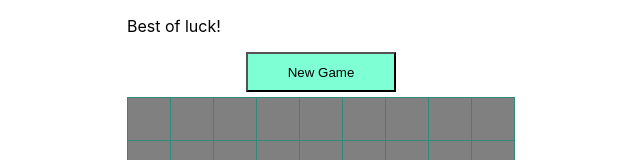
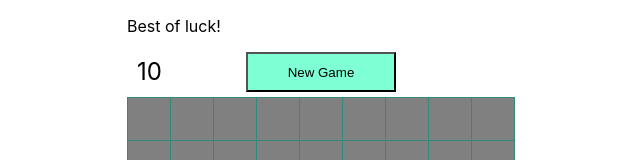
Before and after one commit to kirkland/minesweeper, a React (Create React App) app: page / in a window 1280 px wide. Shown: the top 160 px of the page, without its empty margins (319-959 px from the left). Built offline with nearby package versions, Linux system fonts and the light colour scheme; the HTML template or start-up script is replaced by a standard one.

Commit message:
Show bombs remaining, styling

```diff
--- a/src/App.css
+++ b/src/App.css
@@ -64,6 +64,24 @@ td.cell-revealed-bomb .content-holder {
   }
 }
 
+#game-status {
+  display: flex;
+}
+
+#bombs-remaining-container {
+  width: 20%;
+}
+
+#bombs-remaining {
+  font-size: 24px;
+  padding-left: 10px;
+  padding-top: 5px;
+}
+
+#new-game-container {
+  width: 60%;
+}
+
 button#new-game {
   background-color: aquamarine;
   display: block;
--- a/src/components/Board.tsx
+++ b/src/components/Board.tsx
@@ -62,9 +62,16 @@ export default function Board() {
   return (
     <>
       <p>{message}</p>
-      <button id="new-game" onClick={startNewGame}>
-        New Game
-      </button>
+      <div id="game-status">
+        <div id="bombs-remaining-container">
+          <div id="bombs-remaining">{board.bombsRemaining()}</div>
+        </div>
+        <div id="new-game-container">
+          <button id="new-game" onClick={startNewGame}>
+            New Game
+          </button>
+        </div>
+      </div>
       <table className="board">
         <tbody>
           {board.rows.map((row, rowIndex) => (
--- a/src/game-state.ts
+++ b/src/game-state.ts
@@ -52,6 +52,29 @@ export class GameState {
     }
 
     return board;
+  }
+
+  bombsRemaining() {
+    let bombsCount = 0;
+    let flagCount = 0;
+
+    for (let rowIndex = 0; rowIndex < this.rowsCount; rowIndex++) {
+      for (
+        let columnIndex = 0;
+        columnIndex < this.columnsCount;
+        columnIndex++
+      ) {
+        if (this.rows[rowIndex][columnIndex].flagged) {
+          flagCount += 1;
+        }
+
+        if (this.rows[rowIndex][columnIndex].bomb) {
+          bombsCount += 1;
+        }
+      }
+    }
+
+    return bombsCount - flagCount;
   }
 
   clone() {
```
